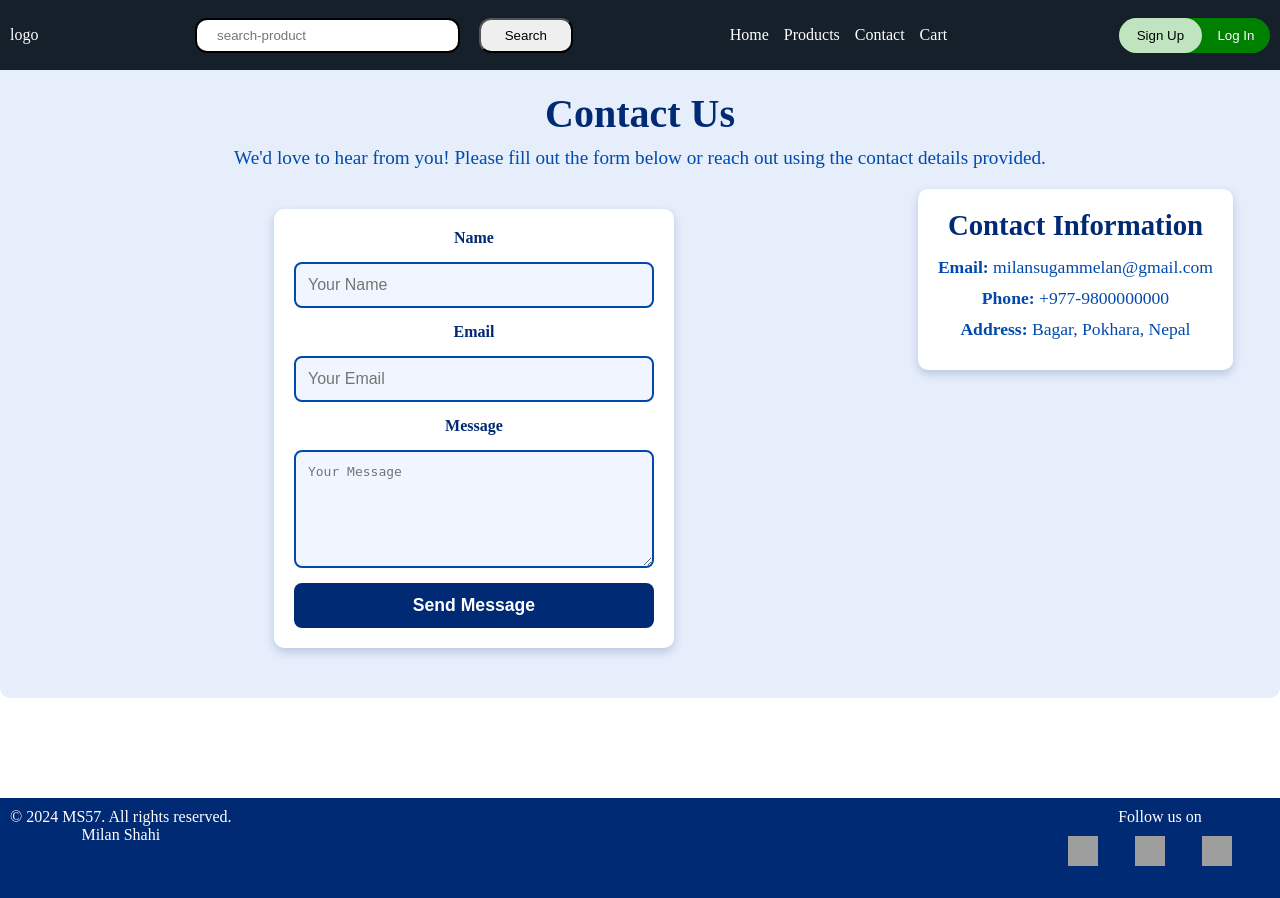
After one commit to milanshahi57/nepstore, a Django app: page /contact/ in a window 1280 px wide. The commit adds this page. Run offline with Django 5.2, Linux system fonts and the light colour scheme; grey boxes are pictures that could not be loaded.

Commit message:
contact page added

```diff
--- /dev/null
+++ b/nepmart/static/css/contact.css
@@ -0,0 +1,115 @@
+/* Contact Section Styles */
+.contact-section {
+    margin-top: 60px;
+    padding: 30px;
+    text-align: center;
+    background-color: #e6eefc; /* Light blue background */
+    color: #002a73; /* Dark blue text */
+    border-radius: 10px;
+}
+
+.contact-section h1 {
+    font-size: 2.5em;
+    margin-bottom: 10px;
+    color: #002a73; /* Dark blue heading */
+}
+
+.contact-section p {
+    font-size: 1.2em;
+    margin-bottom: 20px;
+    color: #004aad; /* Slightly lighter blue */
+}
+
+/* contact algin */
+.contact_align{
+    display: flex;
+    justify-content: space-evenly;
+}
+
+/* Contact Container */
+.contact-container {
+    display: flex;
+    justify-content: space-evenly;
+    align-items: flex-start;
+    gap: 30px;
+    padding: 20px;
+    flex-wrap: wrap;
+    width: 70%;
+}
+
+/* Contact Form */
+.contact-form {
+    flex: 1;
+    max-width: 400px;
+    display: flex;
+    flex-direction: column;
+    gap: 15px;
+    background-color: white;
+    padding: 20px;
+    border-radius: 10px;
+    box-shadow: 0 4px 10px rgba(0, 42, 115, 0.2); /* Soft blue shadow */
+}
+
+.contact-form label {
+    font-weight: bold;
+    color: #002a73; /* Dark blue labels */
+}
+
+.contact-form input,
+.contact-form textarea {
+    width: 100%;
+    padding: 12px;
+    border: 2px solid #004aad; /* Slightly lighter blue border */
+    border-radius: 8px;
+    font-size: 1em;
+    background-color: #f0f5ff; /* Light blue input background */
+    color: #002a73; /* Dark blue text */
+    transition: all 0.3s ease;
+}
+
+.contact-form input:focus,
+.contact-form textarea:focus {
+    border-color: #002a73;
+    outline: none;
+    box-shadow: 0 0 8px rgba(0, 42, 115, 0.5);
+}
+
+/* Submit Button */
+.submit-button {
+    background-color: #002a73; /* Dark blue button */
+    color: white;
+    padding: 12px 15px;
+    border: none;
+    border-radius: 8px;
+    font-size: 1.1em;
+    cursor: pointer;
+    font-weight: bold;
+    transition: all 0.3s ease;
+}
+
+.submit-button:hover {
+    background-color: #004aad; /* Slightly lighter blue on hover */
+    box-shadow: 0 4px 10px rgba(0, 42, 115, 0.4);
+}
+
+/* Contact Info Section */
+.contact-info {
+    max-width: 400px;
+    height: 60%;
+    padding: 20px;
+    background: white;
+    border-radius: 10px;
+    box-shadow: 0 4px 10px rgba(0, 42, 115, 0.2);
+}
+
+.contact-info h3 {
+    color: #002a73;
+    font-size: 1.8em;
+    margin-bottom: 15px;
+}
+
+.contact-info p {
+    font-size: 1.1em;
+    color: #004aad;
+    margin-bottom: 10px;
+}
--- a/nepmart/templates/base.html
+++ b/nepmart/templates/base.html
@@ -21,7 +21,7 @@
             <ul>
                 <li><a href="{% url 'home' %}" class="nav-items">Home</a></li>
                 <li><a href="{% url 'product_list' %}" class="nav-items">Products</a></li>
-                <li><a href="#" class="nav-items">Contact</a></li>
+                <li><a href="{% url 'contact' %}" class="nav-items">Contact</a></li>
                 <li><a href="{% url 'cart' %}" class="nav-items">Cart</a></li>
             </ul>
         </div>
--- /dev/null
+++ b/nepmart/templates/contact.html
@@ -0,0 +1,73 @@
+{% extends 'base.html' %}
+{% load static %}
+
+{% block title %}Contact{% endblock title %}
+
+{% block content %}
+<link rel="stylesheet" type="text/css" href="{% static 'css/contact.css' %}">
+
+<section class="contact-section">
+    <h1>Contact Us</h1>
+    <p>We'd love to hear from you! Please fill out the form below or reach out using the contact details provided.</p>
+    <div class="contact_align">
+    <div class="contact-container">
+        <form class="contact-form" action="{% url 'contact' %}" method="POST">
+            {% csrf_token %}
+            <label for="name">Name</label>
+            <input type="text" id="name" name="name" placeholder="Your Name" required>
+
+            <label for="email">Email</label>
+            <input type="email" id="email" name="email" placeholder="Your Email" required>
+
+            <label for="message">Message</label>
+            <textarea id="message" name="message" rows="6" placeholder="Your Message" required></textarea>
+
+            <button type="submit" class="submit-button">Send Message</button>
+        </form>
+    </div>
+
+    <div class="contact-info">
+        <h3>Contact Information</h3>
+        <p><strong>Email:</strong> milansugammelan@gmail.com</p>
+        <p><strong>Phone:</strong> +977-9800000000</p>
+        <p><strong>Address:</strong> Bagar, Pokhara, Nepal</p>
+    </div>
+</div>
+</section>
+
+<!-- Alert pop-up messages in the center -->
+{% if messages %}
+    <script>
+        document.addEventListener("DOMContentLoaded", function() {
+            {% for message in messages %}
+                let msgType = "{{ message.tags }}"; // 'success' or 'error'
+                let color = msgType === "success" ? "green" : "red";
+
+                // Create the alert box
+                let alertBox = document.createElement("div");
+                alertBox.textContent = "{{ message }}";
+                alertBox.style.position = "fixed";
+                alertBox.style.top = "12%";
+                alertBox.style.left = "50%";
+                alertBox.style.transform = "translate(-50%, -50%)";
+                alertBox.style.backgroundColor = color;
+                alertBox.style.color = "white";
+                alertBox.style.padding = "20px";
+                alertBox.style.borderRadius = "10px";
+                alertBox.style.textAlign = "center";
+                alertBox.style.zIndex = "1000";
+                alertBox.style.fontSize = "18px";
+                alertBox.style.fontWeight = "bold";
+                alertBox.style.boxShadow = "0 4px 8px rgba(0,0,0,0.2)";
+
+                document.body.appendChild(alertBox);
+
+                setTimeout(() => {
+                    alertBox.remove();
+                }, 5000);
+            {% endfor %}
+        });
+    </script>
+{% endif %}
+
+{% endblock content %}
--- a/nepmart/urls.py
+++ b/nepmart/urls.py
@@ -14,4 +14,5 @@ urlpatterns = [
     path('add-to-cart/<int:product_id>/', views.add_to_cart, name='add_to_cart'),
     path('remove-from-cart/<int:product_id>/', views.remove_from_cart, name='remove_from_cart'),
     path('update-cart/<int:product_id>/', update_cart, name='update_cart'),
+    path('contact/', views.contact_view, name='contact'),
 ] + static(settings.MEDIA_URL, document_root=settings.MEDIA_ROOT)
--- a/nepmart/views.py
+++ b/nepmart/views.py
@@ -76,3 +76,33 @@ def remove_from_cart(request, product_id):
     request.session['cart'] = cart
     request.session.modified = True
     return redirect('cart')
+
+def contact(request):
+    return render(request, 'contact.html')
+
+
+# for contact form submission
+from .models import ContactMessage
+from django.contrib import messages
+
+
+
+def contact_view(request):
+    if request.method == "POST":
+        name = request.POST.get("name")
+        email = request.POST.get("email")
+        message = request.POST.get("message")
+
+        if name and email and message:
+            # Save to database
+            ContactMessage.objects.create(name=name, email=email, message=message)
+
+            # Success message
+            messages.success(request, "Your message has been sent successfully!")
+        else:
+            # Error message
+            messages.error(request, "Please fill in all fields before submitting.")
+
+        return redirect("contact")  # Redirect to clear form and display message
+
+    return render(request, "contact.html")
```
Also changed, not shown: nepmart/admin.py (+8 -1 lines), nepmart/models.py (+13 -0 lines), db.sqlite3, nepmart/migrations/0006_contactmessage.py (added).
